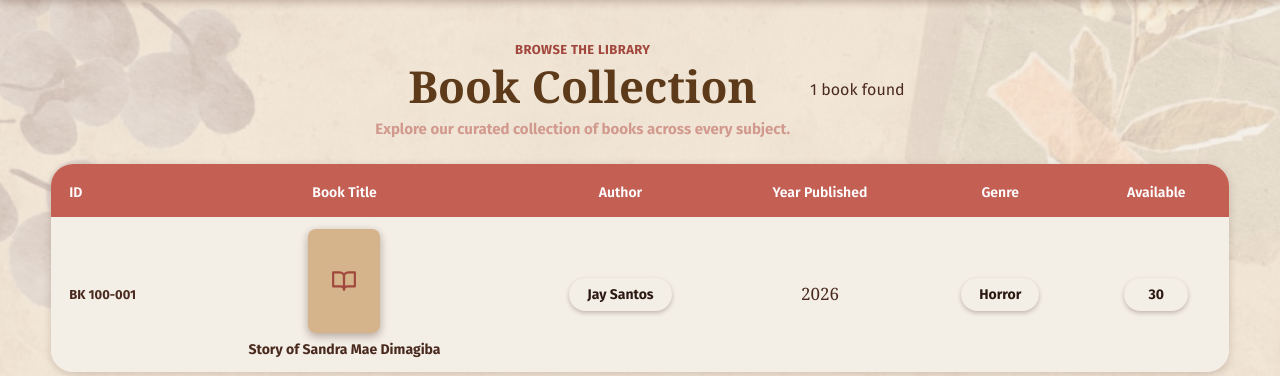
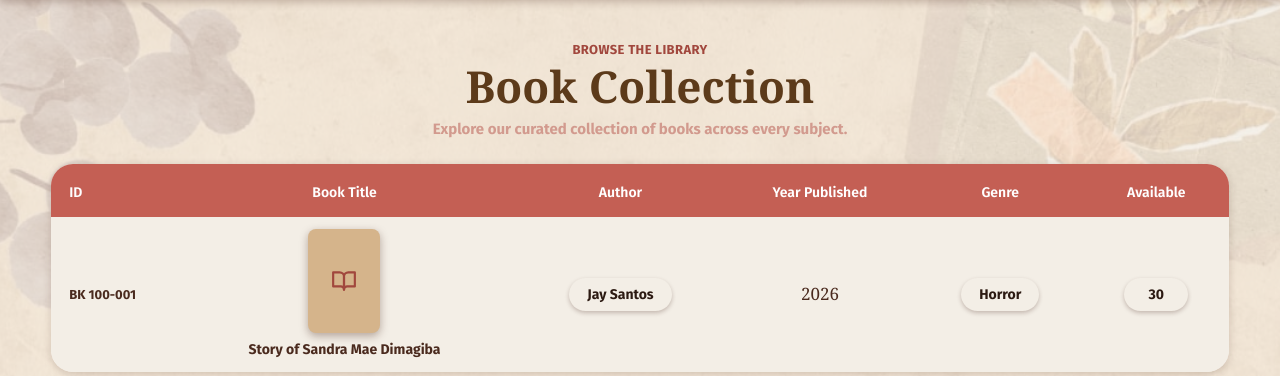
Before and after one commit to jaywendellsantos-cell/book_catalog_system, a PHP site: page /index.php in a window 1280 px wide. Shown: the part 96-472 px from the top of the page. Run offline with PHP 8.4, Linux system fonts and the light colour scheme; data comes from the database, SQL or seed files in the repository; some web fonts are replaced.

Commit message:
Remove the book counter that display on Guest page.

```diff
--- a/index.php
+++ b/index.php
@@ -274,7 +274,7 @@ page_top('', !$is_admin);
         <h1><?php echo $is_user ? 'Good Day ' . e($first) . '!' : 'Book Collection'; ?></h1>
         <p class="heading-sub">Explore our curated collection of books across every subject.</p>
     </div>
-    <span class="count-pill"><?php echo $total; ?> book<?php echo $total === 1 ? '' : 's'; ?> found</span>
+<!--    <span class="count-pill">--><?php //echo $total; ?><!-- book--><?php //echo $total === 1 ? '' : 's'; ?><!-- found</span>-->
 <?php } ?>
 </div>
 
```
